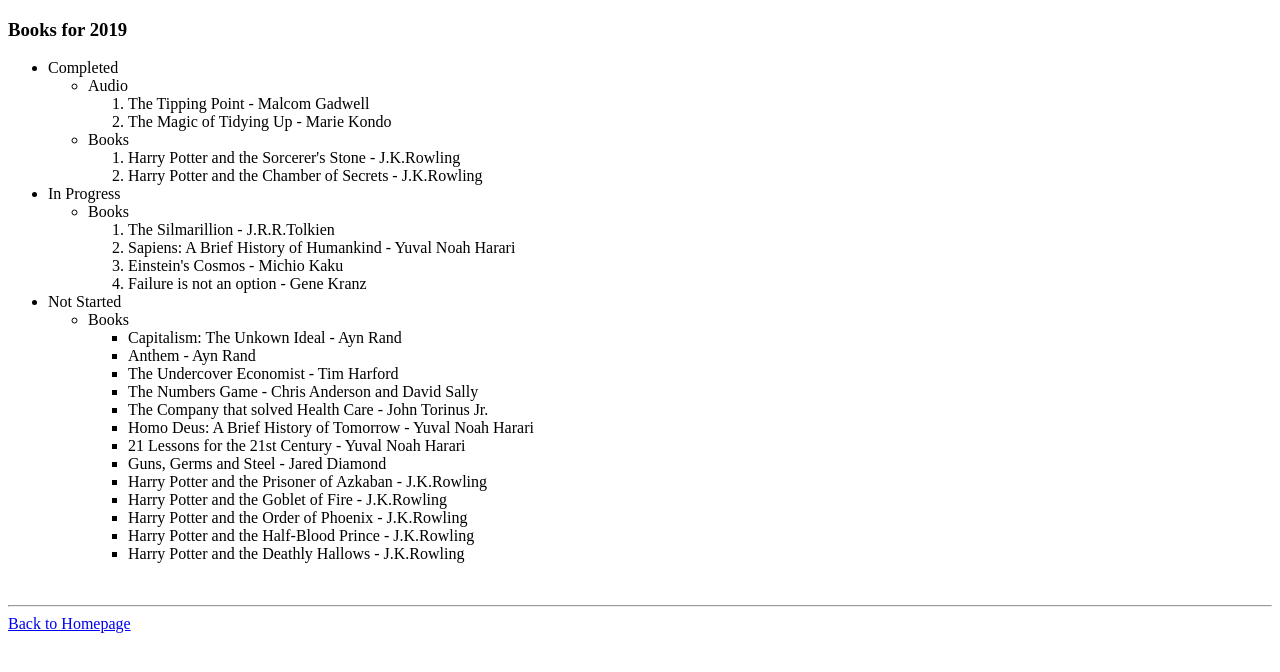
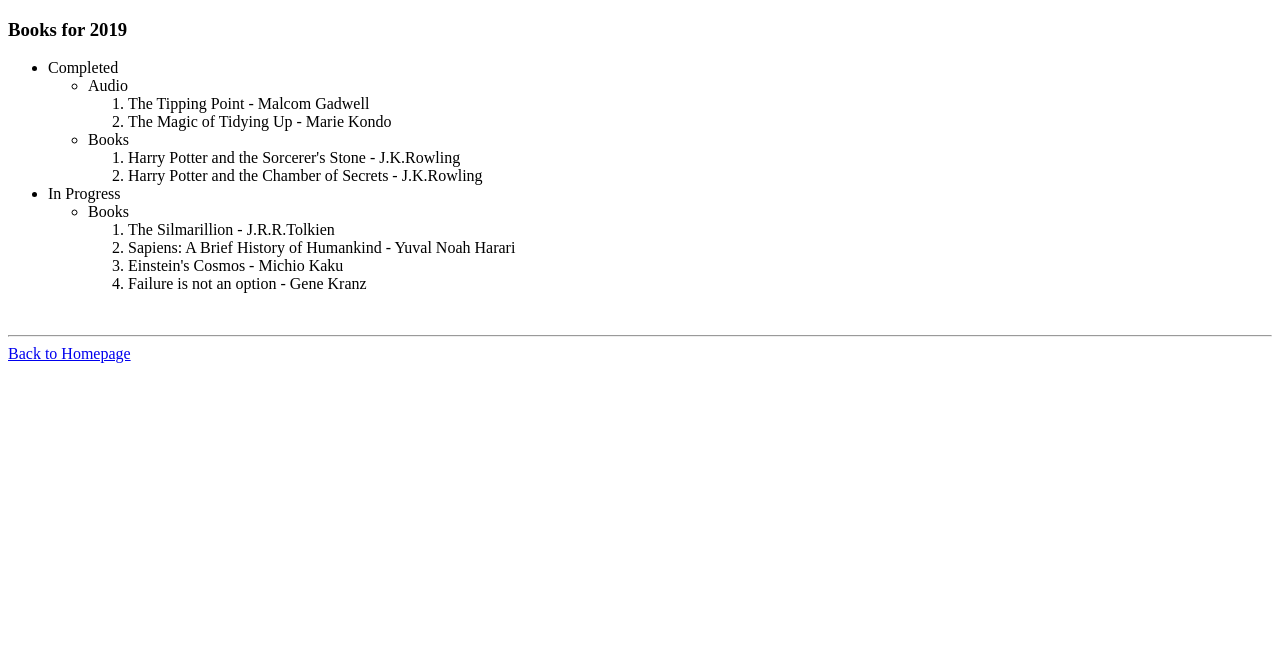
Before and after one commit to krishna8684/homepage, a plain HTML site: page books.html in a window 1280 px wide. Drawn offline with Linux system fonts and the light colour scheme.

Commit message:
Removed Not Started list

```diff
--- a/books.html
+++ b/books.html
@@ -32,25 +32,6 @@
         <li>Failure is not an option - Gene Kranz</li>
       </ol>
     </ul>
-    <li>Not Started</li>
-    <ul>
-      <li>Books</li>
-      <ul>
-        <li>Capitalism: The Unkown Ideal - Ayn Rand</li>
-        <li>Anthem - Ayn Rand</li>
-        <li>The Undercover Economist - Tim Harford</li>
-        <li>The Numbers Game - Chris Anderson and David Sally</li>
-        <li>The Company that solved Health Care - John Torinus Jr.</li>
-        <li>Homo Deus: A Brief History of Tomorrow - Yuval Noah Harari</li>
-        <li>21 Lessons for the 21st Century - Yuval Noah Harari</li>
-        <li>Guns, Germs and Steel - Jared Diamond</li>
-        <li>Harry Potter and the Prisoner of Azkaban - J.K.Rowling</li>
-        <li>Harry Potter and the Goblet of Fire - J.K.Rowling</li>
-        <li>Harry Potter and the Order of Phoenix - J.K.Rowling</li>
-        <li>Harry Potter and the Half-Blood Prince - J.K.Rowling</li>
-        <li>Harry Potter and the Deathly Hallows - J.K.Rowling</li>
-      </ul>
-    </ul>
   </ul>
   <br>
   <hr>
```
